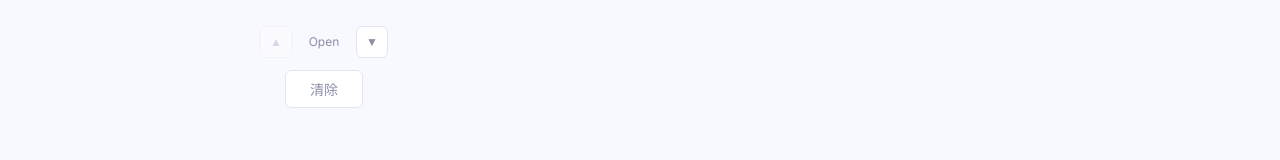
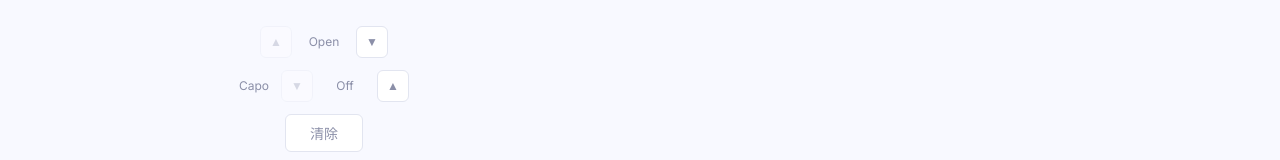
Before and after one commit to lintina11/fret-notes-v2, a Nuxt app: page / in a window 1280 px wide. Shown: the part 429-589 px from the top of the page. Built offline with nearby package versions, Linux system fonts and the light colour scheme.

Commit message:
feat: capo stepper, capo bar, and dimmed/disabled frets on the fretboard

```diff
--- a/app/components/Fretboard/index.vue
+++ b/app/components/Fretboard/index.vue
@@ -12,6 +12,14 @@
         class="string-marker"
         @click="toggleMute(s)"
       >
+        <!-- Transparent hit area for touch — expands target beyond small glyph -->
+        <rect
+          :x="sx(s) - STRING_GAP / 2"
+          :y="TOP_PAD - 32"
+          :width="STRING_GAP"
+          height="32"
+          fill="transparent"
+        />
         <text
           v-if="mutedStrings.has(s)"
           :x="sx(s)"
@@ -66,7 +74,7 @@
       />
 
       <!-- Layer 4: Position marker dots -->
-      <template v-for="(fretNum, idx) in displayFretNums" :key="`posdot-${fretNum}`">
+      <g v-for="(fretNum, idx) in displayFretNums" :key="`posdot-${fretNum}`">
         <circle
           v-if="POSITION_DOTS.includes(fretNum)"
           :cx="(sx(0) + sx(5)) / 2"
@@ -74,7 +82,30 @@
           r="4"
           class="position-dot"
         />
-      </template>
+      </g>
+
+      <!-- Layer 4b: Capo dim overlay (frets at/below the capo) -->
+      <rect
+        v-for="(fretNum, idx) in displayFretNums"
+        v-show="isDimmed(fretNum)"
+        :key="`dim-${fretNum}`"
+        :x="sx(0) - STRING_GAP / 2"
+        :y="TOP_PAD + idx * FRET_GAP"
+        :width="sx(5) - sx(0) + STRING_GAP"
+        :height="FRET_GAP"
+        class="capo-dim"
+      />
+
+      <!-- Layer 4c: Capo bar -->
+      <rect
+        v-if="capoRowIndex !== null"
+        :x="sx(0)"
+        :y="TOP_PAD + capoRowIndex * FRET_GAP + FRET_GAP / 2 - 4"
+        :width="sx(5) - sx(0)"
+        height="8"
+        rx="4"
+        class="capo-bar"
+      />
 
       <!-- Layer 1: Transparent click targets -->
       <rect
@@ -90,8 +121,8 @@
       />
 
       <!-- Layer 5: Pressed note dots -->
-      <template v-for="s in STRINGS" :key="`pressed-${s}`">
-        <template v-if="pressedFrets.has(s) && fretInDisplay(pressedFrets.get(s)!)">
+      <g v-for="s in STRINGS" :key="`pressed-${s}`">
+        <g v-if="pressedFrets.has(s) && fretInDisplay(pressedFrets.get(s)!)">
           <circle
             :cx="sx(s)"
             :cy="TOP_PAD + fretDisplayIndex(pressedFrets.get(s)!) * FRET_GAP + FRET_GAP / 2"
@@ -105,8 +136,8 @@
             dominant-baseline="middle"
             class="press-dot-text"
           >{{ noteNameAt(s, pressedFrets.get(s)!) }}</text>
-        </template>
-      </template>
+        </g>
+      </g>
     </svg>
 
     <!-- Navigation row -->
@@ -114,6 +145,14 @@
       <button class="nav-btn" :disabled="startFret <= 1" @click="navigate(-1)">▲</button>
       <span class="nav-label">{{ startFret === 1 ? 'Open' : `${startFret}fr` }}</span>
       <button class="nav-btn" :disabled="startFret >= MAX_START_FRET" @click="navigate(1)">▼</button>
+    </div>
+
+    <!-- Capo stepper -->
+    <div class="capo-row">
+      <span class="capo-label">Capo</span>
+      <button class="nav-btn" :disabled="capoFret <= 0" @click="setCapo(capoFret - 1)">▼</button>
+      <span class="nav-label">{{ capoFret === 0 ? 'Off' : capoFret }}</span>
+      <button class="nav-btn" :disabled="capoFret >= MAX_CAPO" @click="setCapo(capoFret + 1)">▲</button>
     </div>
 
     <button class="clear-btn" @click="handleClear">清除</button>
@@ -125,13 +164,14 @@ import { ref, computed } from 'vue'
 import { useFretboard } from '~/composables/useFretboard'
 import { midiToNoteName, OPEN_STRINGS } from '~~/core/music-theory/notes'
 
-const { pressedFrets, mutedStrings, toggleFret, toggleMute, clearAll } = useFretboard()
+const { pressedFrets, mutedStrings, capoFret, toggleFret, toggleMute, setCapo, clearAll } = useFretboard()
 
 // ── Layout constants ──────────────────────────────────────────────
 const STRINGS = [0, 1, 2, 3, 4, 5]
 const DISPLAY_FRETS = 5
 const MAX_START_FRET = 12 - DISPLAY_FRETS + 1  // 8
 const POSITION_DOTS = [3, 5, 7, 9, 12]
+const MAX_CAPO = 7
 
 const STRING_GAP = 28
 const FRET_GAP = 38
@@ -163,6 +203,7 @@ const clickCells = computed(() => {
   const cells: { s: number; fi: number }[] = []
   for (const s of STRINGS) {
     for (let fi = 0; fi < DISPLAY_FRETS; fi++) {
+      if (isDimmed(displayFretNums.value[fi]!)) continue  // capo-blocked
       cells.push({ s, fi })
     }
   }
@@ -177,6 +218,18 @@ function fretDisplayIndex(fret: number): number {
   return fret - startFret.value
 }
 
+// True when a display row's fret number is at or below the capo (dimmed, non-clickable)
+function isDimmed(fretNum: number): boolean {
+  return fretNum <= capoFret.value
+}
+
+// The capo bar is shown only when the capo fret sits inside the current window
+const capoRowIndex = computed<number | null>(() => {
+  const c = capoFret.value
+  if (c < startFret.value || c > startFret.value + DISPLAY_FRETS - 1) return null
+  return c - startFret.value
+})
+
 // ── Navigation ────────────────────────────────────────────────────
 function navigate(dir: 1 | -1): void {
   const next = Math.min(MAX_START_FRET, Math.max(1, startFret.value + dir))
@@ -184,7 +237,7 @@ function navigate(dir: 1 | -1): void {
   startFret.value = next
   // Clear any pressed frets now outside the visible window
   for (const s of STRINGS) {
-    const fret = pressedFrets.get(s)
+    const fret = pressedFrets.value.get(s)
     if (fret !== undefined && !fretInDisplay(fret)) {
       toggleFret(s, fret)
     }
@@ -268,6 +321,7 @@ function handleClear(): void {
   animation: dot-in 0.08s ease;
   transform-box: fill-box;
   transform-origin: center;
+  pointer-events: none;
 }
 
 @keyframes dot-in {
@@ -322,6 +376,28 @@ function handleClear(): void {
   text-align: center;
 }
 
+.capo-row {
+  display: flex;
+  align-items: center;
+  gap: 12px;
+}
+
+.capo-label {
+  font-size: 12px;
+  color: var(--color-text-muted);
+  font-family: 'Inter', sans-serif;
+}
+
+.capo-dim {
+  fill: var(--color-border);
+  opacity: 0.55;
+  pointer-events: none;
+}
+
+.capo-bar {
+  fill: var(--color-accent);
+}
+
 .clear-btn {
   padding: 8px 24px;
   border-radius: var(--radius-sm);
```
